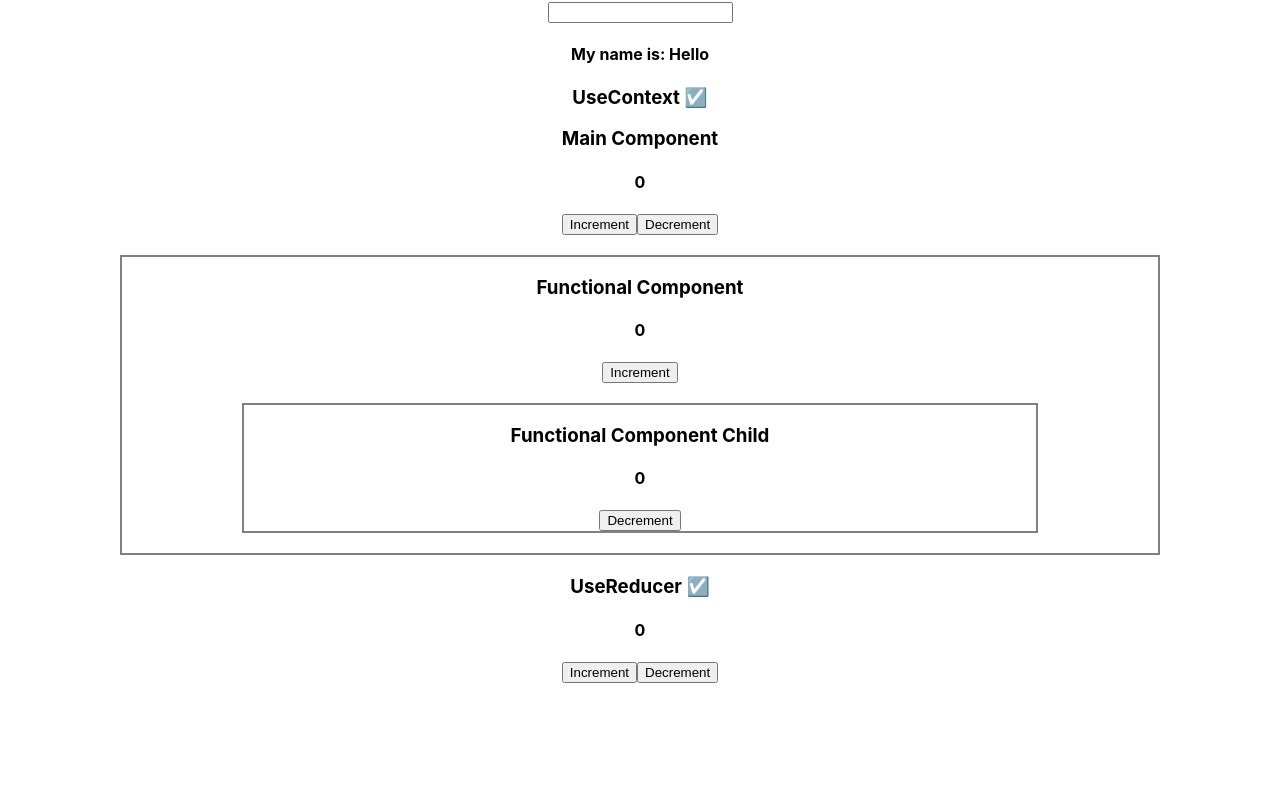
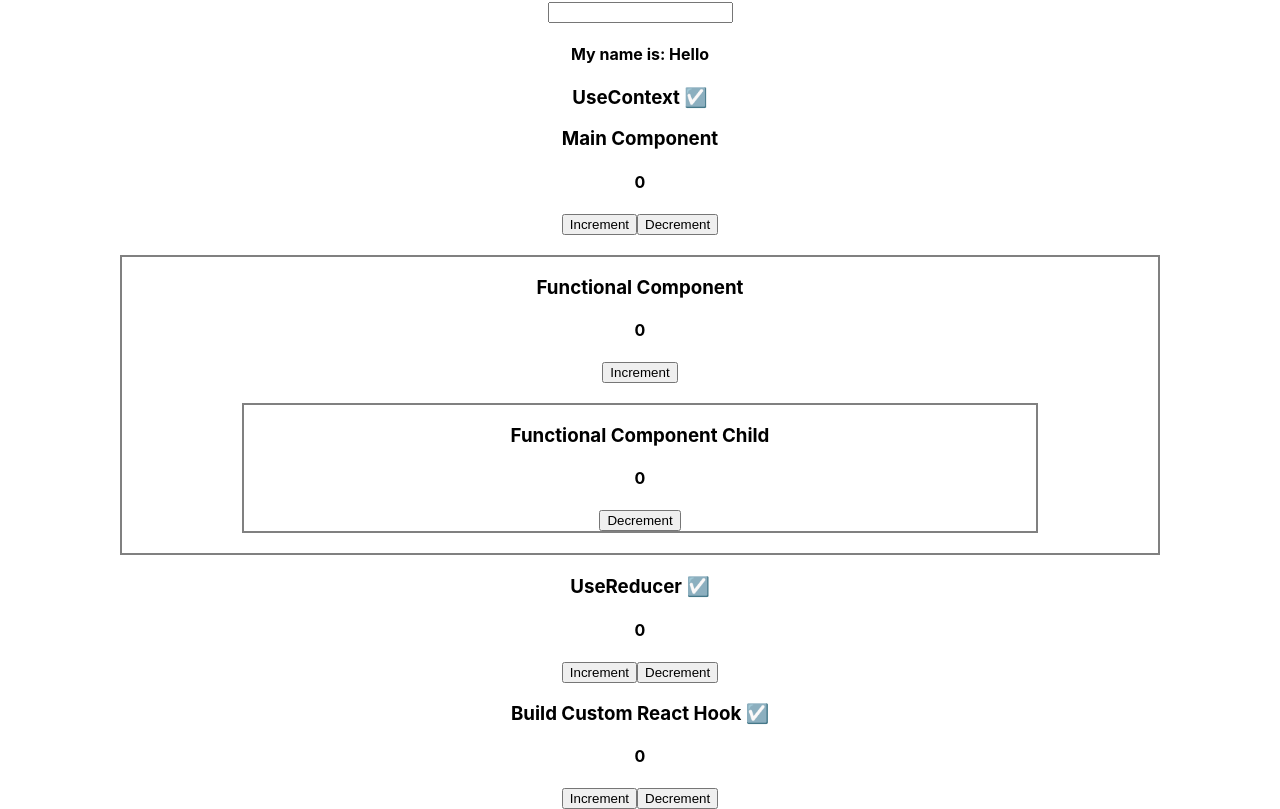
Before and after one commit to Tausif4171/React-Hooks, a React (Create React App) app: page / in a window 1280 px wide. Shown: the part 1208-2017 px from the top of the page. Before the commit the page ends 1891 px from the top, so only its background shows below. Built offline with nearby package versions, Linux system fonts and the light colour scheme.

Commit message:
build custom hook

```diff
--- a/src/App.js
+++ b/src/App.js
@@ -6,6 +6,7 @@ import UseMemo from "./React Hooks/useMemo";
 import UseCallback from "./React Hooks/useCallback";
 import UseContext from "./React Hooks/useContext.js/Main";
 import UseReducer from "./React Hooks/useReducer";
+import Mains from "./React Hooks/Custom React Hook/Mains";
 
 function App() {
   return (
@@ -18,6 +19,7 @@ function App() {
       <UseCallback />
       <UseContext />
       <UseReducer />
+      <Mains />
     </div>
   );
 }
--- /dev/null
+++ b/src/React Hooks/Custom React Hook/Mains.js
@@ -0,0 +1,24 @@
+import React, { useState } from "react";
+
+const Mains = () => {
+  const [counter, setCounter] = useState(0);
+
+  function increment() {
+    return setCounter(counter + 1);
+  }
+
+  function decrement() {
+    return setCounter(counter - 1);
+  }
+
+  return (
+    <div>
+      <h3>Build Custom React Hook ☑️</h3>
+      <h4>{counter}</h4>
+      <button onClick={increment}>Increment</button>
+      <button onClick={decrement}>Decrement</button>
+    </div>
+  );
+};
+
+export default Mains;
--- a/src/React Hooks/useReducer.js
+++ b/src/React Hooks/useReducer.js
@@ -8,7 +8,7 @@ const UseReducer = () => {
   const initialState = 0;
 
   const reducer = (state, action) => {
-    console.log("from reducer", state);
+    // console.log("from reducer", state);
     switch (action.type) {
       case "increment":
         return state + 1;
@@ -22,7 +22,7 @@ const UseReducer = () => {
   };
 
   const [state, dispatch] = useReducer(reducer, initialState); // here dispatch which takes an action and performs on the state.
-  console.log({ state });
+//   console.log({ state });
   return (
     <div>
       <h3>UseReducer ☑️</h3>
```
